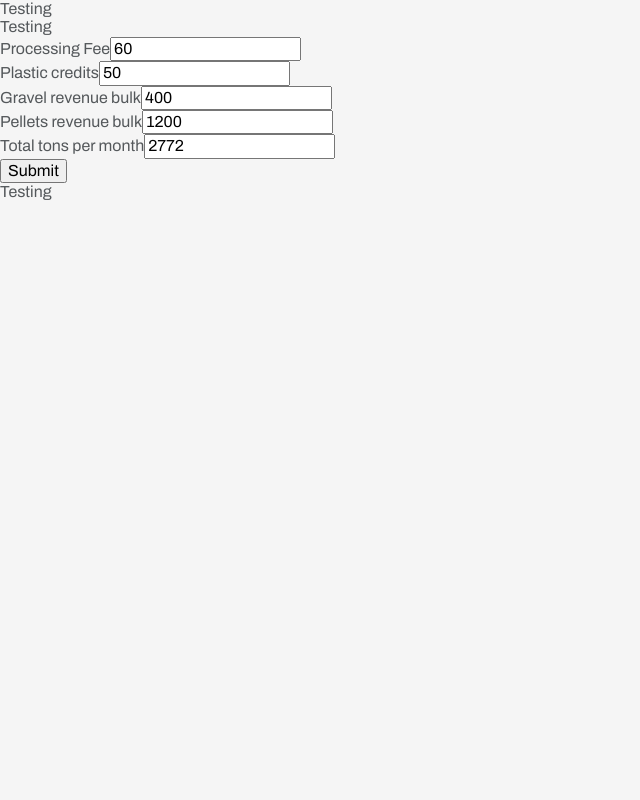
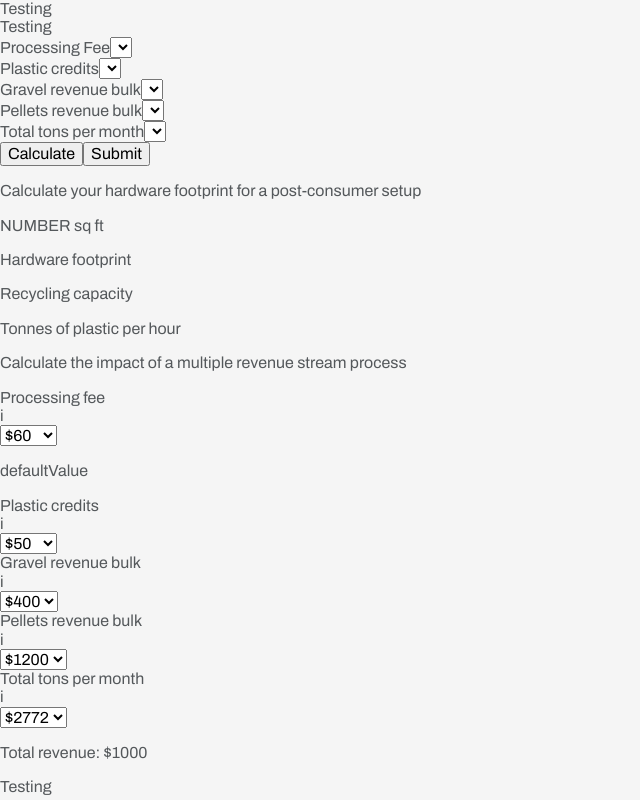
Before and after one commit to Apiary-Arqlite/arqlite, a React (Create React App) app: page / in a window 1280 px wide. Shown: the whole page, without its empty margins (0-640 px from the left). Built offline with nearby package versions, Linux system fonts and the light colour scheme.

Commit message:
continue working on calculator

```diff
--- a/src/components/App.js
+++ b/src/components/App.js
@@ -1,12 +1,13 @@
 /* --------------------------------- imports -------------------------------- */
 import React from 'react';
-import { useState } from 'react';
+import { useState, useRef } from 'react';
 import Header from './Header';
 import Main from './Main';
 import Footer from './Footer';
-
+import Calculator from './Calculator';
 import Form from './Form';
 import FormInput from './FormInput';
+import Option from './Option';
 
 /* -------------------------------------------------------------------------- */
 /*                                function App                                */
@@ -29,15 +30,20 @@ function App() {
   const D = initialValues.pelletsRevenueBulk;
   const E = initialValues.totalTonsPerMonth;
 
+  const inputEl = useRef(null);
+  const onButtonClick = () => {
+    // `current` points to the mounted text input element
+    inputEl.current.focus();
+    console.log('this item has been clicked');
+  };
+
   function calculate() {
     /*  a*e + b*e + c*e*0.5 + d*e*0.5 */
-    /* what are the units here? */
+    /* what are the units here? what do we do with the ratio?*/
     return Intl.NumberFormat('en-US').format(
       A * E + B * E + C * E * 0.5 + D * E * 0.5
     );
   }
-
-  console.log(calculate());
 
   return (
     <div className='root'>
@@ -45,6 +51,7 @@ function App() {
         <Header />
         <Main />
         {/* wrap in context.provider to manage values */}
+
         <Form initialValues={initialValues}>
           {/* a */}
           <FormInput label='Processing Fee' name='processingFee' />
@@ -56,8 +63,10 @@ function App() {
           <FormInput label='Pellets revenue bulk' name='pelletsRevenueBulk' />
           {/* e */}
           <FormInput label='Total tons per month' name='totalTonsPerMonth' />
+          <button onClick={console.log(calculate())}>Calculate</button>
         </Form>
 
+        <Calculator />
         <Footer />
       </div>
     </div>
--- a/src/components/Calculator.js
+++ b/src/components/Calculator.js
@@ -29,7 +29,7 @@ export default function Calculator() {
   const inputEl = useRef(null);
   const onButtonClick = () => {
     // `current` points to the mounted text input element
-    inputEl.current.focus();
+
     console.log('this item has been clicked');
   };
 
@@ -59,6 +59,7 @@ export default function Calculator() {
               formLabel='Processing fee'
               buttonText='send form'
               action='/'
+              onCLick={onButtonClick}
             >
               <Option defaultValue value='60' />
               <Option onClick={onButtonClick} value='10' />
--- a/src/components/FormInput.js
+++ b/src/components/FormInput.js
@@ -9,7 +9,7 @@ export default function FormInput(props) {
   return (
     <div>
       <label>{label}</label>
-      <input
+      <select
         type={type}
         name={name}
         value={form[name]}
```
Also changed, not shown: src/blocks/page.css (+6 -6 lines).
